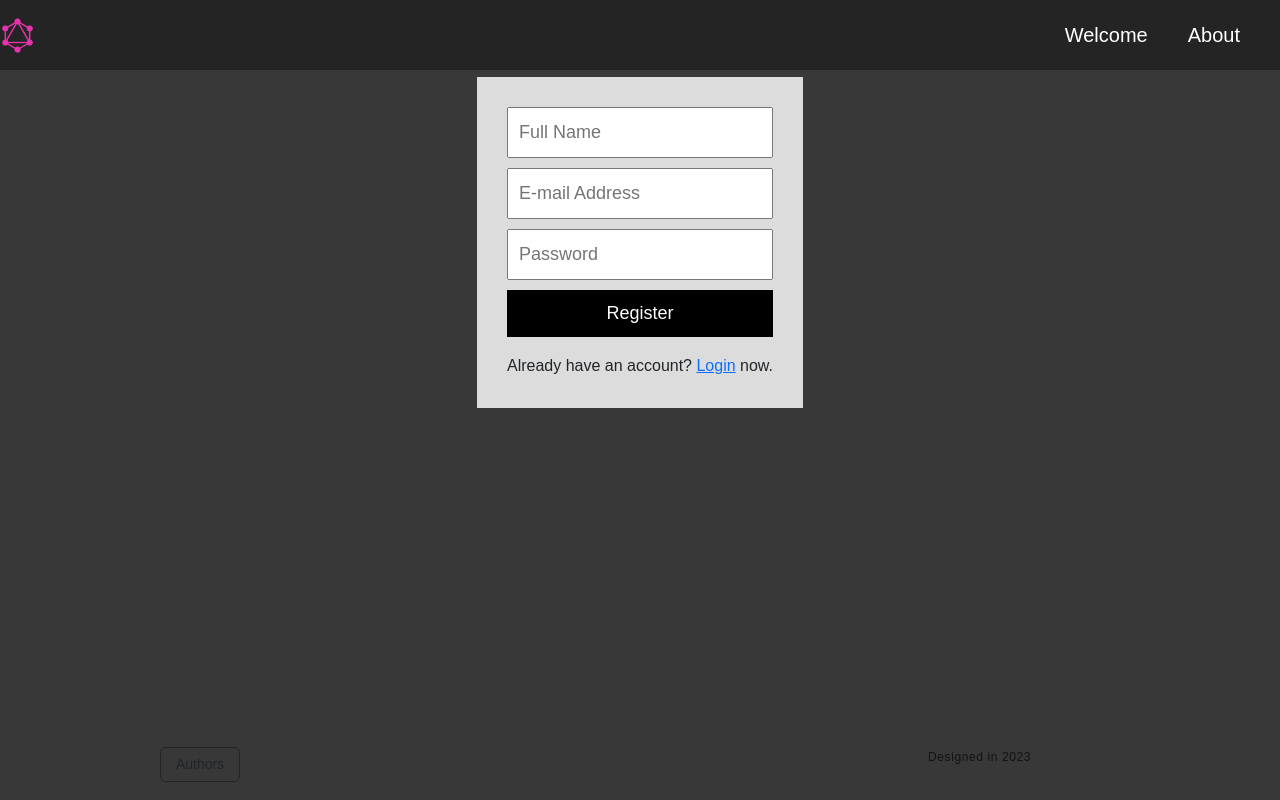
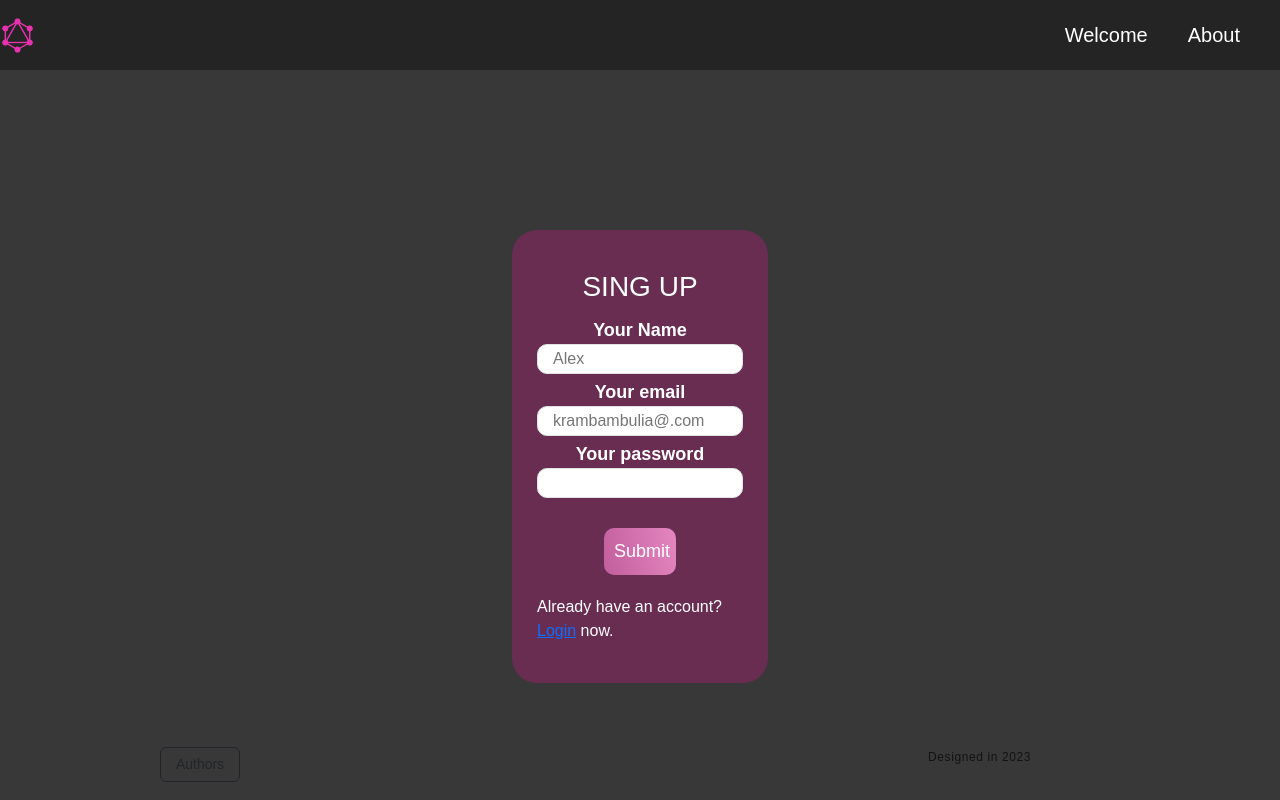
Before and after one commit to wlladislaw/graphiql-app, a React app: page /signUp in a window 1280 px wide. Built offline with nearby package versions, Linux system fonts and the light colour scheme; no server answers.

Commit message:
refactor: change styles

```diff
--- a/src/components/Auth/Sign.scss
+++ b/src/components/Auth/Sign.scss
@@ -42,7 +42,7 @@
   display: flex;
   flex-direction: column;
   align-items: center;
-  width: 25%;
+  width: 20%;
   padding: 40px 25px;
   background-color: rgba(216, 22, 142, 0.304);
   border-radius: 25px;
--- a/src/components/Auth/SignIn.tsx
+++ b/src/components/Auth/SignIn.tsx
@@ -3,7 +3,8 @@ import * as Yup from 'yup';
 import { useEffect, useState } from 'react';
 import { Link, useNavigate } from 'react-router-dom';
 import { useAuthState } from 'react-firebase-hooks/auth';
-import { auth, logInWithEmailAndPassword } from '../../firebase';
+import { auth, logInWithEmailAndPassword, db } from '../../firebase';
+import './Sign.scss';
 
 const SingInForm = () => {
   const [user, loading] = useAuthState(auth);
@@ -38,9 +39,8 @@ const SingInForm = () => {
     }),
 
     onSubmit: (values, { resetForm }) => {
-      setEmail(email);
+      setEmail(values.email);
       setPassword(password);
-      alert('Your are welcome');
       logInWithEmailAndPassword(email, password);
       resetForm({});
     },
--- a/src/components/Auth/SignUp.tsx
+++ b/src/components/Auth/SignUp.tsx
@@ -1,54 +1,105 @@
-import React, { useEffect, useState } from 'react';
+import { useFormik } from 'formik';
+import * as Yup from 'yup';
+import { useEffect, useState } from 'react';
+import { Link, useNavigate } from 'react-router-dom';
 import { useAuthState } from 'react-firebase-hooks/auth';
-import { Link, useNavigate } from 'react-router-dom';
 import { auth, registerWithEmailAndPassword } from '../../firebase';
-import './Sign.scss';
-function SignUp() {
+
+const SingInForm = () => {
+  const [user, loading] = useAuthState(auth);
+  const [name, setName] = useState('');
   const [email, setEmail] = useState('');
   const [password, setPassword] = useState('');
-  const [name, setName] = useState('');
-  const [user, loading] = useAuthState(auth);
   const navigate = useNavigate();
-  const register = () => {
-    if (!name) alert('Please enter name');
-    registerWithEmailAndPassword(name, email, password);
-  };
+
   useEffect(() => {
-    if (loading) return;
+    if (loading) {
+      return;
+    }
     if (user) navigate('/main');
   }, [user, loading]);
+
+  const regexPassword = new RegExp(
+    /^(?=.*[A-Za-z])(?=.*\d)(?=.*[@$!%*#?&])[A-Za-z\d@$!%*#?&]{8,}$/
+  );
+  const regexName = new RegExp(/^[А-ЯЁІЇЄҐ][а-яёіїєґ]{2,}|^[A-Z][a-z]{2,}$/gm);
+
+  const formik = useFormik({
+    initialValues: {
+      name: '',
+      email: '',
+      password: '',
+    },
+
+    validationSchema: Yup.object({
+      name: Yup.string()
+        .matches(regexName, 'Invalid name')
+        .required('This field is required!'),
+      email: Yup.string()
+        .email('Invalid email')
+        .required('This field is required!'),
+      password: Yup.string()
+        .matches(regexPassword, 'Invalid password')
+        .required('A password is required'),
+    }),
+
+    onSubmit: (values, { resetForm }) => {
+      setName(values.name);
+      setEmail(values.email);
+      setPassword(values.password);
+      console.log(console.log(JSON.stringify(values, null, 2)));
+      registerWithEmailAndPassword(name, email, password);
+      resetForm({});
+    },
+  });
+
   return (
-    <div className="sign">
-      <div className="sign__container">
+    <form className="form" onSubmit={formik.handleSubmit}>
+      <h2>Sing Up</h2>
+      <label htmlFor="name">Your Name</label>
       <input
+        id="name"
+        name="name"
         type="text"
-          className="sign__input"
-          value={name}
-          onChange={(e) => setName(e.target.value)}
-          placeholder="Full Name"
+        placeholder="Alex"
+        value={formik.values.name}
+        onChange={formik.handleChange}
+        onBlur={formik.handleBlur}
       />
+      {formik.errors.name && formik.touched.name ? (
+        <div className="error">{formik.errors.name}</div>
+      ) : null}
+      <label htmlFor="email">Your email</label>
       <input
-          type="text"
-          className="sign__input"
-          value={email}
-          onChange={(e) => setEmail(e.target.value)}
-          placeholder="E-mail Address"
+        id="email"
+        name="email"
+        type="email"
+        value={formik.values.email}
+        onChange={formik.handleChange}
+        placeholder="krambambulia@.com"
+        onBlur={formik.handleBlur}
       />
+      {formik.errors.email && formik.touched.email ? (
+        <div className="error">{formik.errors.email}</div>
+      ) : null}
+      <label htmlFor="password">Your password</label>
       <input
-          type="password"
-          className="sign__input"
-          value={password}
-          onChange={(e) => setPassword(e.target.value)}
-          placeholder="Password"
+        id="password"
+        name="password"
+        type="string"
+        value={formik.values.password}
+        onChange={formik.handleChange}
+        onBlur={formik.handleBlur}
       />
-        <button className="sign__btn" onClick={register}>
-          Register
-        </button>
-        <div>
+      {formik.errors.password && formik.touched.password ? (
+        <div className="error">{formik.errors.password}</div>
+      ) : null}
+      <button type="submit">Submit</button>
+      <div className="link">
         Already have an account? <Link to="/signIn">Login</Link> now.
       </div>
-      </div>
-    </div>
+    </form>
   );
-}
-export default SignUp;
+};
+
+export default SingInForm;
--- a/src/firebase.ts
+++ b/src/firebase.ts
@@ -1,4 +1,5 @@
 import { initializeApp } from 'firebase/app';
+
 import {
   GoogleAuthProvider,
   getAuth,
@@ -8,6 +9,7 @@ import {
   sendPasswordResetEmail,
   signOut,
 } from 'firebase/auth';
+
 import {
   getFirestore,
   query,
@@ -31,6 +33,7 @@ const auth = getAuth(app);
 const db = getFirestore(app);
 
 const googleProvider = new GoogleAuthProvider();
+
 const signInWithGoogle = async () => {
   try {
     const res = await signInWithPopup(auth, googleProvider);
@@ -89,6 +92,7 @@ const sendPasswordReset = async (email: string) => {
     // alert(err.message);
   }
 };
+
 const logout = () => {
   signOut(auth);
 };
```
Lines whose indentation alone changed are shown as unchanged.
